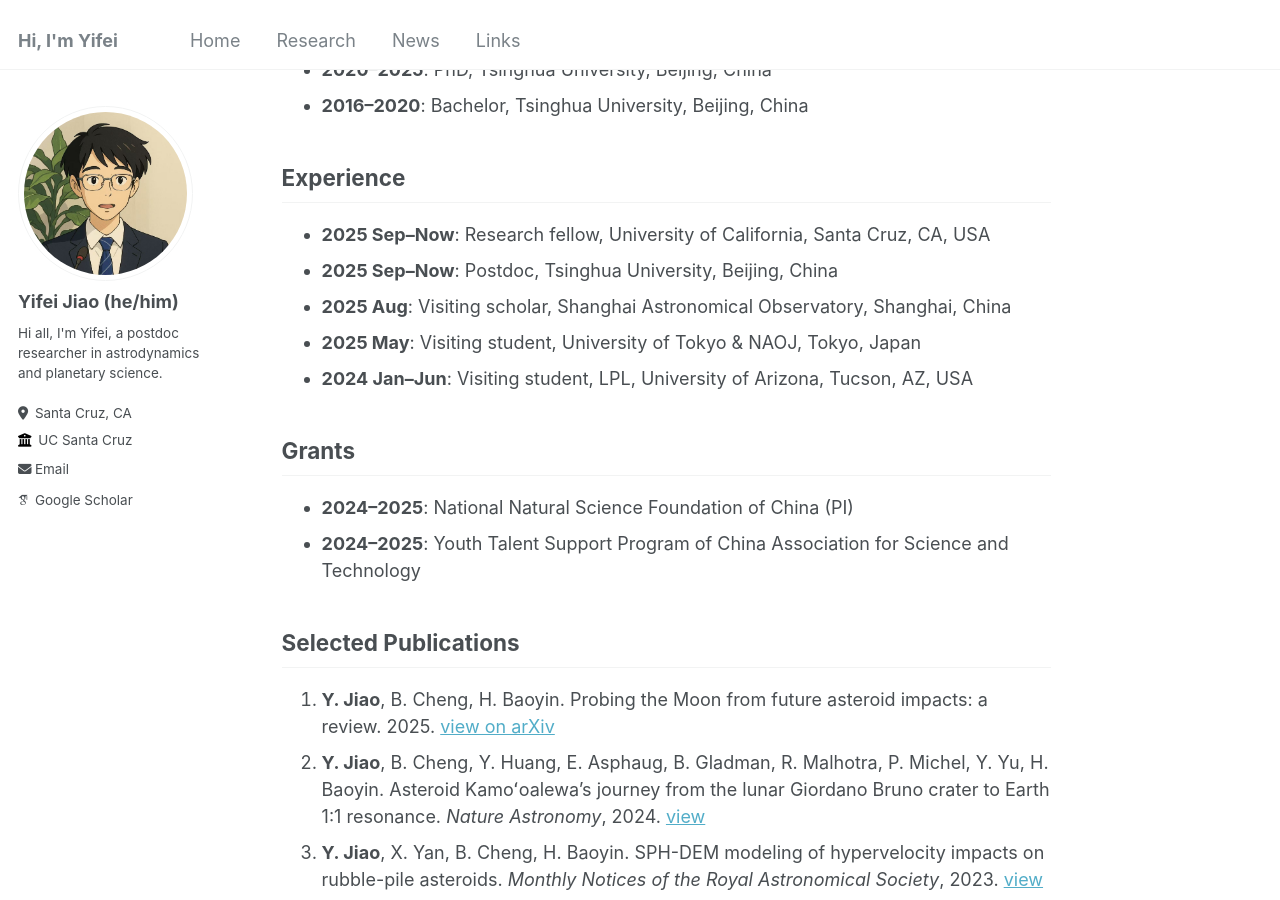
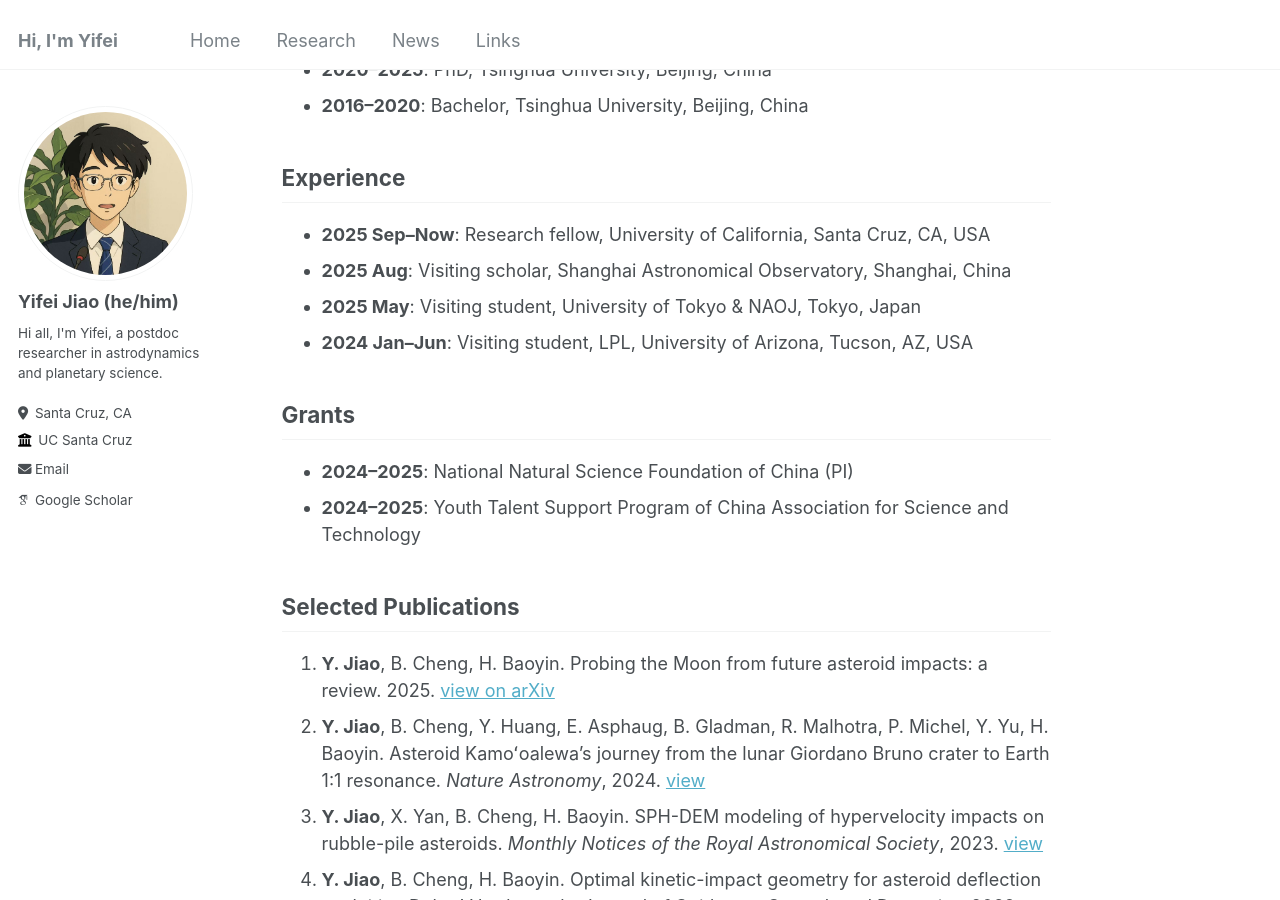
Before and after one commit to jiaoyf-thu/jiaoyf-thu.github.io, a Jekyll site: the page built from _pages/about.md, in a window 1280 px wide and 900 px high, scrolled down 647 px. Built offline with Jekyll 4.4.1, drawn with Linux system fonts in a browser that asks for light colours; some web fonts are replaced.

Commit message:
Update about.md

```diff
--- a/_pages/about.md
+++ b/_pages/about.md
@@ -25,7 +25,6 @@ Feel free to contact me at jiaoyf.thu@gmail.com for any discussions!
 ## Experience
 
 + **2025 Sep--Now**: Research fellow, University of California, Santa Cruz, CA, USA
-+ **2025 Sep--Now**: Postdoc, Tsinghua University, Beijing, China
 + **2025 Aug**: Visiting scholar, Shanghai Astronomical Observatory, Shanghai, China
 + **2025 May**: Visiting student, University of Tokyo & NAOJ, Tokyo, Japan
 + **2024 Jan--Jun**: Visiting student, LPL, University of Arizona, Tucson, AZ, USA
```
